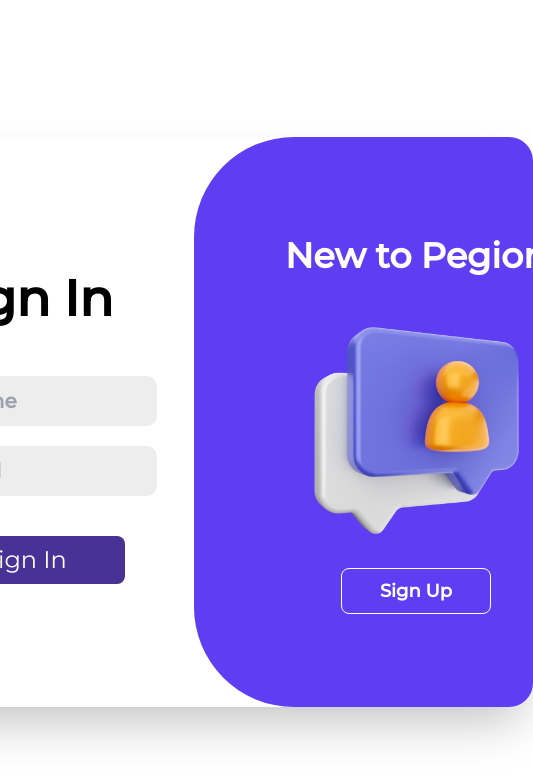
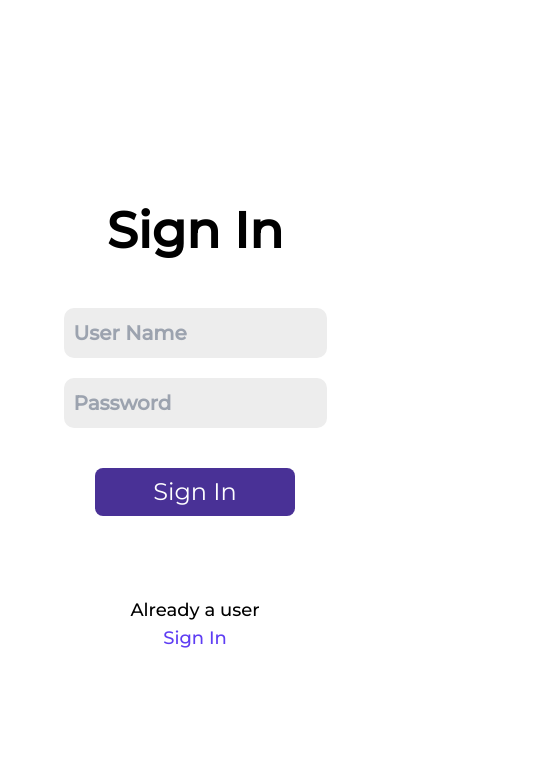
Before and after one commit to ajay2603/Pigeon, a React (Vite) app in the folder frontend/: page /signin-signup in a window 390 px wide. Shown: the top 780 px of the page, 533 px wide, since content can reach past the window. Built offline with nearby package versions, Linux system fonts and the light colour scheme.

Commit message:
SignIn ans SignUp page done but problem with which animation have to apply withe different screens curreltly all have top-dow and dow-top.

```diff
--- a/frontend/src/pages/SignInUp.jsx
+++ b/frontend/src/pages/SignInUp.jsx
@@ -16,25 +16,43 @@
   return (
     <div className="w-screen h-screen flex justify-center items-center">
       <div
-        className={`flex min-w-[675px] w-[750px] m-3 relative h-[570px] overflow-hidden rounded-3xl p-4 shadow-2xl ${
+        className={`flex w-[750px] relative h-[570px] overflow-hidden md:rounded-3xl p-4 shadow-2xl ${
           sIn ? "justify-start" : "justify-end"
-        }`}>
+        } max-md:justify-center max-md:h-screen max-md:w-screen`}>
         <div
-          className={`px-5 justify-center items-center rit-lef ${
+          className={`px-5 justify-center items-center rit-lef dow-top ${
             sIn ? "flex" : "hidden"
-          }`}>
+          } max-md:flex-col max-md:gap-20`}>
           <SignIn />
+          <h1 className="md:hidden text-center logsupTxt text-lg font-medium">
+            Already a user
+            <br />
+            <label
+              className="hover:text-[#493196] text-[#5e3df3] cursor-pointer"
+              onClick={dispState}>
+              Sign In
+            </label>
+          </h1>
         </div>
         <div
-          className={`px-5 justify-center items-center lef-rit ${
+          className={`px-5 justify-center items-center lef-rit top-dow ${
             sIn ? "hidden" : "flex"
-          }`}>
+          }  max-md:flex-col max-md:gap-10`}>
           <SignUp />
+          <h1 className="md:hidden text-center logsupTxt text-lg font-medium">
+            New to Pegion
+            <br />
+            <label
+              className="hover:text-[#493196] text-[#5e3df3] cursor-pointer"
+              onClick={dispState}>
+              Sign Up
+            </label>
+          </h1>
         </div>
         <div
           className={`bg-[#5e3df3] h-full w-[700px] absolute top-0 rounded-[100px] transition-all ease-in-out duration-[1s] ${
             sIn ? "cover-r" : "cover-l"
-          }`}>
+          } max-md:hidden`}>
           <div
             className={`w-fit absolute right-0 h-full flex-col justify-center mx-5 rit-lef ${
               sIn ? "hidden" : "flex"
--- a/frontend/src/styles/pages/signup-login/signupin.css
+++ b/frontend/src/styles/pages/signup-login/signupin.css
@@ -35,12 +35,20 @@
   transition: all ease-in-out 1s;
 }
 
-.lef-rit{
+.lef-rit {
   animation: lef-rit 1s ease-in-out;
 }
 
-.rit-lef{
+.rit-lef {
   animation: rit-lef 1s ease-in-out;
+}
+
+.top-dow {
+  animation: top-dow 1s ease-in-out;
+}
+
+.dow-top {
+  animation: dow-top 1s ease-in-out;
 }
 
 @keyframes rit-lef {
@@ -64,3 +72,25 @@
     opacity: 1;
   }
 }
+
+@keyframes top-dow {
+  from {
+    transform: translateY(50px);
+    opacity: 0;
+  }
+  to {
+    transform: translateY(0px);
+    opacity: 1;
+  }
+}
+
+@keyframes dow-top {
+  from {
+    transform: translateY(-50px);
+    opacity: 0;
+  }
+  to {
+    transform: translateY(0px);
+    opacity: 1;
+  }
+}
```
